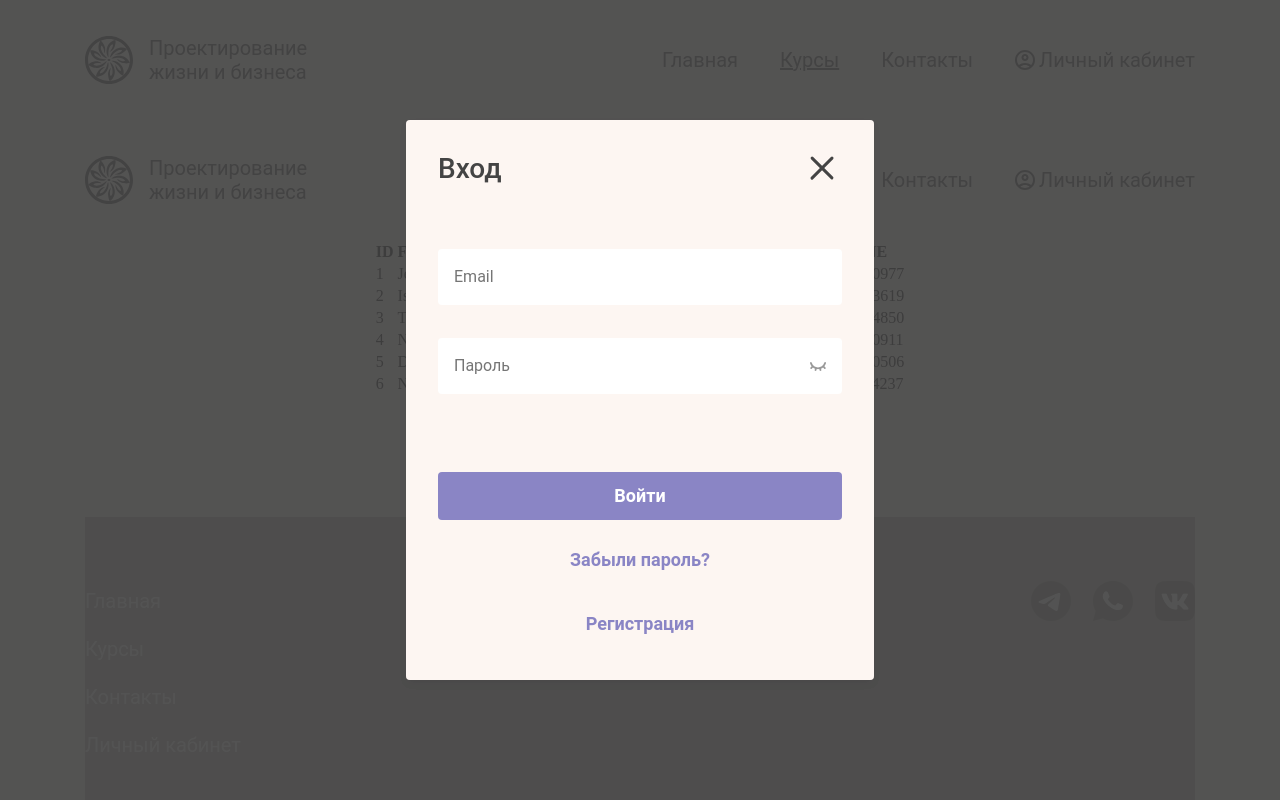
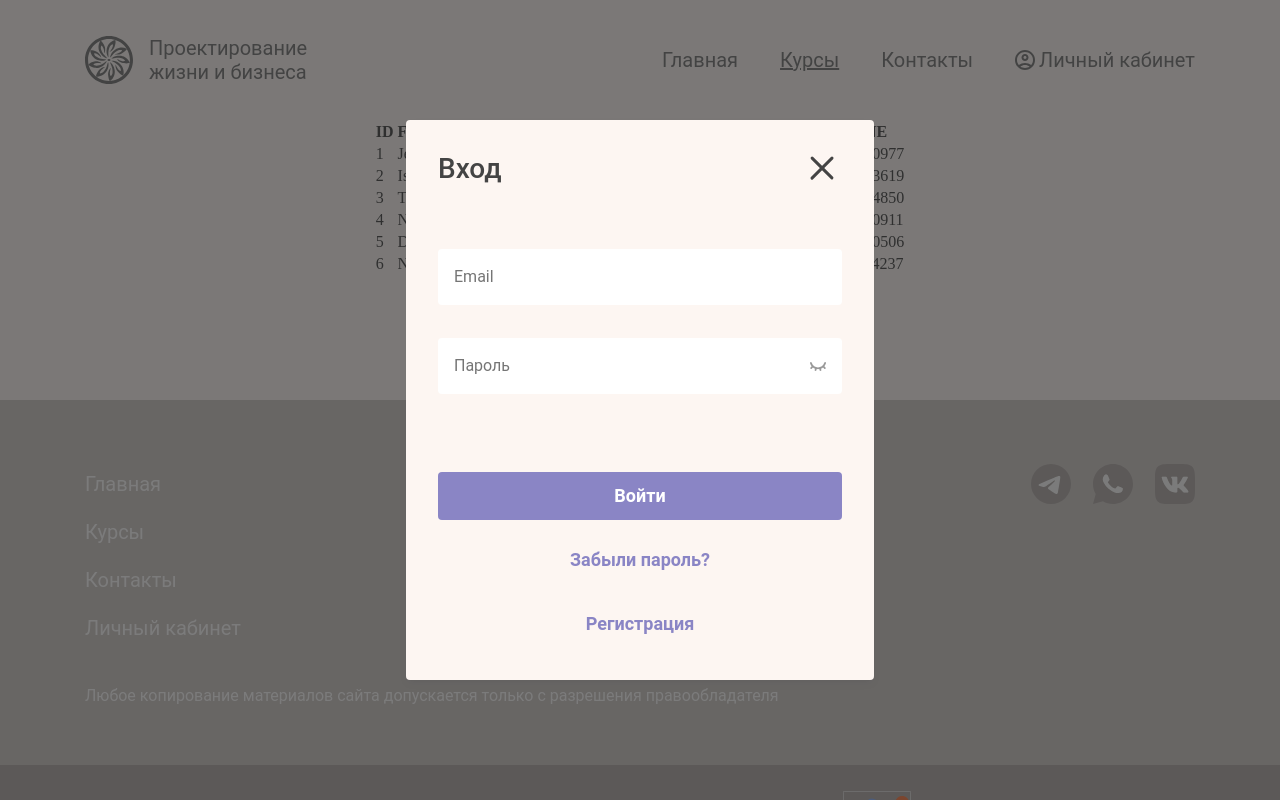
Before and after one commit to wcde-studio/ls-frontend, a Next.js app: page /courses in a window 1280 px wide. Shown: the top 800 px of the page. Built offline with nearby package versions, Linux system fonts and the light colour scheme.

Commit message:
add review

```diff
--- a/src/app/courses/page.tsx
+++ b/src/app/courses/page.tsx
@@ -2,9 +2,10 @@
 import {useMemo, useState } from 'react';
 import Header from '@/components/header/header';
 import Footer from '@/components/footer/footer';
-import Pagination from '@/components/pagination';
-import data from '@/mock/mock-data.json';
-import styles from './courses.module.css';
+import Pagination from '@/components/pagination/pagination';
+
+import data from '@/lib/mock-data.json';
+import styles from './page.module.scss';
 
 const PageSize = 6;
 
@@ -19,7 +20,6 @@ export default function Courses() {
 
 	return (
 		<>
-			<Header />
 			<main className={styles.main}>
 				<table className={styles.table}>
 					<thead>
@@ -47,7 +47,7 @@ export default function Courses() {
 				</table>
 				<div className={styles.paginationWrapper}>
 					<Pagination
-						className="pagination-bar"
+						className="paginationBar"
 						currentPage={currentPage}
 						totalCount={data.length}
 						pageSize={PageSize}
@@ -55,7 +55,6 @@ export default function Courses() {
 					/>
 				</div>
 			</main>
-			<Footer />
 		</>
 	);
 }
--- a/src/components/pagination/pagination.module.scss
+++ b/src/components/pagination/pagination.module.scss
@@ -2,41 +2,43 @@
   display: flex;
   list-style-type: none;
   gap: 8px;
-  font-family: 'Roboto', sans-serif;
 }
 
 .paginationItem {
   display: flex;
   align-items: center;
-  color: #444444;
   padding: 10px 12px;
   border-radius: 4px;
-  font-size: 18px;
-  font-weight: 700;
 
+	font-family: var(--font-family);
+	font-weight: 700;
+	font-size: 18px;
+	line-height: 133%;
+	color: var(--dark-grey);
   & {
     svg {
       path {
-        fill: #444444;
+				fill: var(--dark-grey);
       }
     }
   }
 }
+
 
 .disabled {
   pointer-events: none;
   & {
     svg {
       path {
-        fill: #968E8A;
+				fill: var(--dark-beige);
       }
     }
   }
 }
 
 .selected {
-  color: #FFFFFF;
-  background-color: #8A85C5;
+	color: var(--white);
+	background: var(--violet);
 }
 
 .paginationItem:hover:not(.selected) {
--- a/src/components/pagination/index.tsx
+++ b/src/components/pagination/pagination.tsx
@@ -1,18 +1,32 @@
-import React, { FC } from "react";
+import React, { SetStateAction } from "react";
+
 import clsx from "clsx";
-import { usePagination } from "./usePagination";
-import { IPagination } from "./types";
-import RightArrowIcon from "../ui/icons/right-arrow-icon";
-import LeftArrowIcon from "../ui/icons/left-arrow-icon";
+import { usePagination } from "@/hooks";
+
+import RightArrowIcon from "@/components/ui/icons/right-arrow-icon";
+import LeftArrowIcon from "@/components/ui/icons/left-arrow-icon";
+
 import styles from "./pagination.module.scss";
 
-const Pagination: FC<IPagination> = ({
-    onPageChange,
-    totalCount,
-    siblingCount = 1,
-    currentPage,
-    pageSize,
-    className }) => {
+interface IPagination {
+    onPageChange: (currentPage: SetStateAction<number | string>) => void;
+    totalCount: number;
+    siblingCount?: number;
+    currentPage: number;
+    pageSize: number;
+    className: string
+}
+
+const Pagination = ( props: IPagination ) => {
+    const {
+			onPageChange,
+			totalCount,
+			siblingCount = 1,
+			currentPage,
+			pageSize,
+			className
+		} = props;
+
     const paginationRange = usePagination({
         currentPage,
         totalCount,
--- a/src/hooks/index.ts
+++ b/src/hooks/index.ts
@@ -1,4 +1,6 @@
 import { useInput } from './useInput';
 import { useForm } from './useForm';
+import { usePagination } from './usePagination';
 
-export { useInput, useForm };
+
+export { useInput, useForm, usePagination };
```
Also changed, not shown: src/components/pagination/types.ts (deleted, +0 -17 lines), src/hooks/usePagination.tsx (renamed from src/components/pagination/usePagination.tsx, +7 -2 lines), src/app/courses/page.module.scss (renamed from src/app/courses/courses.module.css), src/lib/mock-data.json (renamed from src/mock/mock-data.json).
